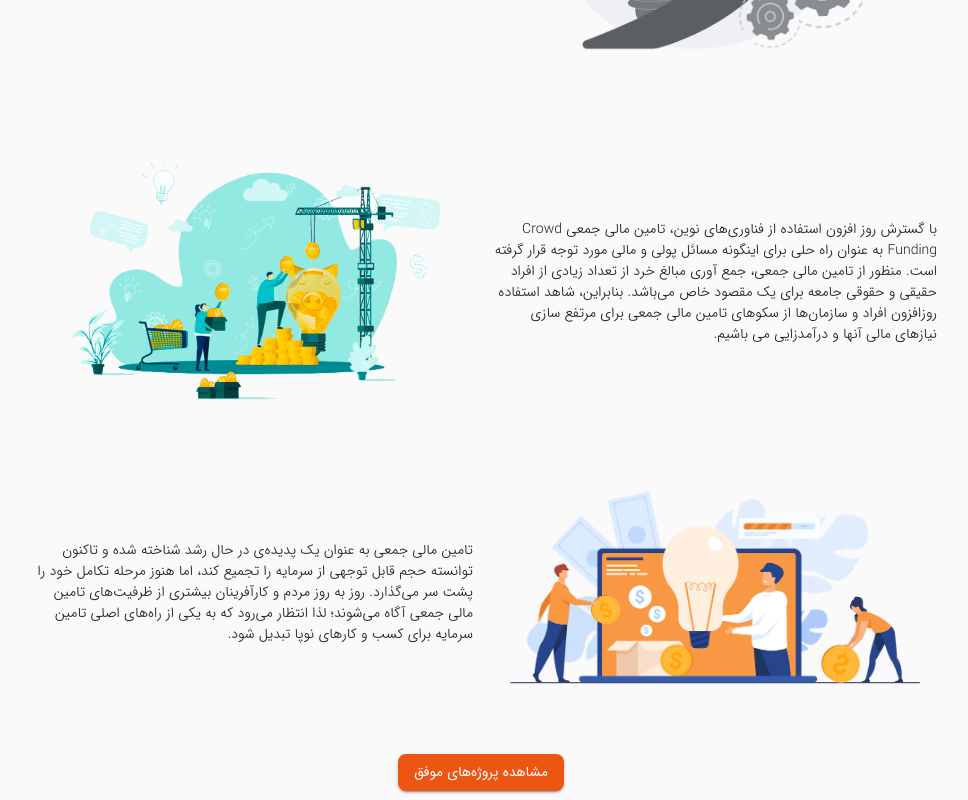
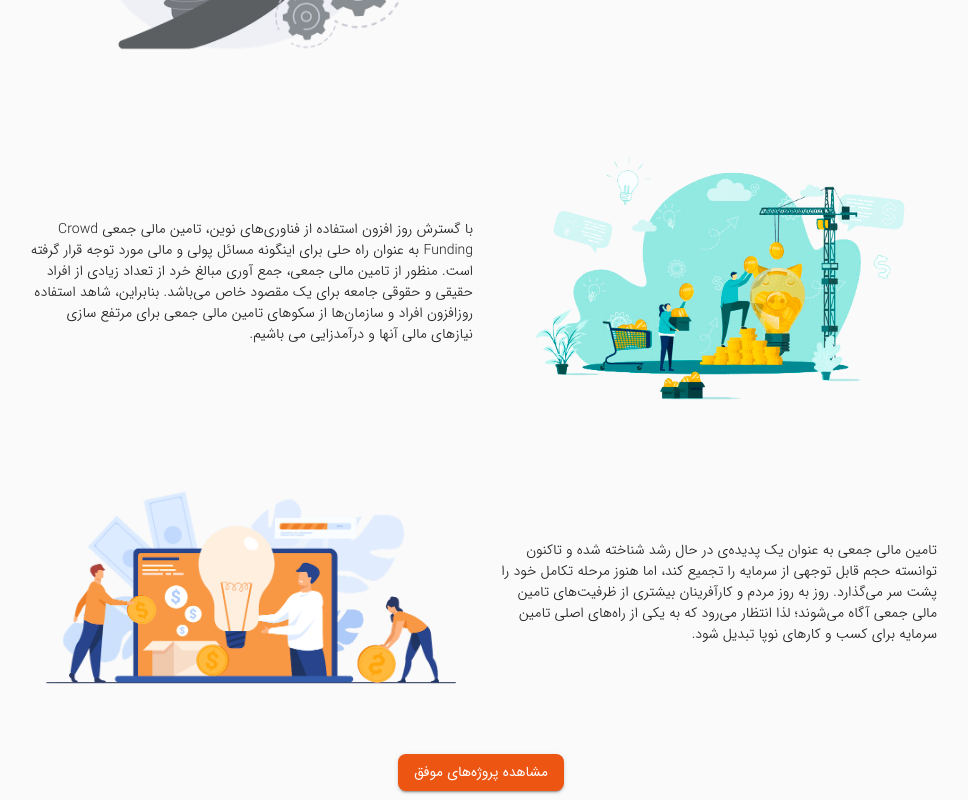
Before and after one commit to abreza/crowdfunding-frontend, a React (Create React App) app: page / in a window 1280 px wide. Shown: the part 1800-2600 px from the top of the page, without its empty margins (159-1127 px from the left). Built offline with nearby package versions, Linux system fonts and the light colour scheme; no server answers; what jss-rtl would draw is missing.

Commit message:
order boxes

```diff
--- a/src/components/organisms/landingSections/whatIsCrowdfunding/WhatIsCrowdfunding.tsx
+++ b/src/components/organisms/landingSections/whatIsCrowdfunding/WhatIsCrowdfunding.tsx
@@ -4,6 +4,7 @@ import {
   Typography,
   makeStyles,
   Grid,
+  Box,
 } from '@material-ui/core';
 import { FC } from 'react';
 import { Link } from 'react-router-dom';
@@ -29,6 +30,7 @@ const WhatIsCrowdfunding: FC<WhatIsCrowdfundingProps> = () => {
           تامین‌مالی جمعی چیست؟
         </Typography>
         <Grid container spacing={2} alignItems="center" justify="center">
+          <Box clone order={{ xs: 0, sm: 1 }}>
             <Grid item sm={6} xs={12}>
               <img
                 src={process.env.PUBLIC_URL + '/pic2.png'}
@@ -36,33 +38,26 @@ const WhatIsCrowdfunding: FC<WhatIsCrowdfundingProps> = () => {
                 className={classes.img}
               />
             </Grid>
+          </Box>
+          <Box clone order={{ xs: 1, sm: 0 }}>
             <Grid item sm={6} xs={12}>
               <Typography variant="body1" gutterBottom>
-              یکی از چالش‌های اساسی شرکت‌ها یا گروه‌های مختلف، تامین سرمایه است.
-              عموما این گروه‌ها نمی‌توانند از شیوه‌های رایج تامین مالی نظیر
-              گرفتن وام از بانک‌ها استفاده کنند؛ چرا که امکان تامین مدارک رسمی
-              مدنظر نهادهای مالی را ندارند. با توجه به این موضوع می‌بایست به
-              دنبال راه‌های دیگری برای جذب سرمایه باشند. همچنین عدم وجود اطلاعات
-              تاریخی برای بررسی عملکرد گروه نیز دلیل دیگری است که تصمیم برای
-              سرمایه‌گذاری را سخت می‌کند. انتظار می‌رود در این شرایط،
-              سرمایه‌گذاران خطرپذیر که عموما روی کسب و کارهای نوپا Startup
-              سرمایه‌گذاری می‌کنند، تامین سرمایه را تسهیل کنند، اما شاهد این
-              هستیم که به سبب ریسک کمتر و امکان ارزش‌گذاری دقیق‌تر،
-              استراتژی‌هایشان را بر سرمایه‌گذاری روی گروه‌هایی که مراحل اولیه را
-              پشت سر گذاشته‌ اند، متمرکز کرده‌ اند.
+                یکی از چالش‌های اساسی شرکت‌ها یا گروه‌های مختلف، تامین سرمایه
+                است. عموما این گروه‌ها نمی‌توانند از شیوه‌های رایج تامین مالی
+                نظیر گرفتن وام از بانک‌ها استفاده کنند؛ چرا که امکان تامین مدارک
+                رسمی مدنظر نهادهای مالی را ندارند. با توجه به این موضوع می‌بایست
+                به دنبال راه‌های دیگری برای جذب سرمایه باشند. همچنین عدم وجود
+                اطلاعات تاریخی برای بررسی عملکرد گروه نیز دلیل دیگری است که
+                تصمیم برای سرمایه‌گذاری را سخت می‌کند. انتظار می‌رود در این
+                شرایط، سرمایه‌گذاران خطرپذیر که عموما روی کسب و کارهای نوپا
+                Startup سرمایه‌گذاری می‌کنند، تامین سرمایه را تسهیل کنند، اما
+                شاهد این هستیم که به سبب ریسک کمتر و امکان ارزش‌گذاری دقیق‌تر،
+                استراتژی‌هایشان را بر سرمایه‌گذاری روی گروه‌هایی که مراحل اولیه
+                را پشت سر گذاشته‌ اند، متمرکز کرده‌ اند.
               </Typography>
             </Grid>
-          <Grid item sm={6} xs={12}>
-            <Typography variant="body1" gutterBottom>
-              با گسترش روز افزون استفاده از فناوری‌های نوین، تامین مالی جمعی
-              Crowd Funding به عنوان راه حلی برای اینگونه مسائل پولی و مالی مورد
-              توجه قرار گرفته است. منظور از تامین مالی جمعی، جمع آوری مبالغ خرد
-              از تعداد زیادی از افراد حقیقی و حقوقی جامعه برای یک مقصود خاص
-              می‌باشد. بنابراین، شاهد استفاده روزافزون افراد و سازمان‌ها از
-              سکوهای تامین مالی جمعی برای مرتفع سازی نیازهای مالی آنها و
-              درآمدزایی می باشیم.
-            </Typography>
-          </Grid>
+          </Box>
+          <Box clone order={{ xs: 2, sm: 2 }}>
             <Grid item sm={6} xs={12}>
               <img
                 src={process.env.PUBLIC_URL + '/pic6.png'}
@@ -70,6 +65,21 @@ const WhatIsCrowdfunding: FC<WhatIsCrowdfundingProps> = () => {
                 className={classes.img}
               />
             </Grid>
+          </Box>
+          <Box clone order={{ xs: 3, sm: 3 }}>
+            <Grid item sm={6} xs={12}>
+              <Typography variant="body1" gutterBottom>
+                با گسترش روز افزون استفاده از فناوری‌های نوین، تامین مالی جمعی
+                Crowd Funding به عنوان راه حلی برای اینگونه مسائل پولی و مالی
+                مورد توجه قرار گرفته است. منظور از تامین مالی جمعی، جمع آوری
+                مبالغ خرد از تعداد زیادی از افراد حقیقی و حقوقی جامعه برای یک
+                مقصود خاص می‌باشد. بنابراین، شاهد استفاده روزافزون افراد و
+                سازمان‌ها از سکوهای تامین مالی جمعی برای مرتفع سازی نیازهای مالی
+                آنها و درآمدزایی می باشیم.
+              </Typography>
+            </Grid>
+          </Box>
+          <Box clone order={{ xs: 4, sm: 5 }}>
             <Grid item sm={6} xs={12}>
               <img
                 src={process.env.PUBLIC_URL + '/pic7.png'}
@@ -77,15 +87,22 @@ const WhatIsCrowdfunding: FC<WhatIsCrowdfundingProps> = () => {
                 className={classes.img}
               />
             </Grid>
+          </Box>
+
+          <Box clone order={{ xs: 5, sm: 4 }}>
             <Grid item sm={6} xs={12}>
               <Typography variant="body1" gutterBottom>
-              تامین مالی جمعی به عنوان یک پدیده‌ی در حال رشد شناخته شده و تاکنون
-              توانسته حجم قابل توجهی از سرمایه را تجمیع کند، اما هنوز مرحله
-              تکامل خود را پشت سر می‌گذارد. روز به روز مردم و کارآفرینان بیشتری
-              از ظرفیت‌های تامین مالی جمعی آگاه می‌شوند؛ لذا انتظار می‌رود که به
-              یکی از راه‌های اصلی تامین سرمایه برای کسب و کارهای نوپا تبدیل شود.
+                تامین مالی جمعی به عنوان یک پدیده‌ی در حال رشد شناخته شده و
+                تاکنون توانسته حجم قابل توجهی از سرمایه را تجمیع کند، اما هنوز
+                مرحله تکامل خود را پشت سر می‌گذارد. روز به روز مردم و کارآفرینان
+                بیشتری از ظرفیت‌های تامین مالی جمعی آگاه می‌شوند؛ لذا انتظار
+                می‌رود که به یکی از راه‌های اصلی تامین سرمایه برای کسب و کارهای
+                نوپا تبدیل شود.
               </Typography>
             </Grid>
+          </Box>
+
+          <Box clone order={{ xs: 6 }}>
             <Grid item container justify="center" xs={12} sm={12}>
               <Button
                 variant="contained"
@@ -95,6 +112,7 @@ const WhatIsCrowdfunding: FC<WhatIsCrowdfundingProps> = () => {
                 مشاهده پروژه‌های موفق
               </Button>
             </Grid>
+          </Box>
         </Grid>
       </Container>
     </div>
```
Lines whose indentation alone changed are shown as unchanged.
